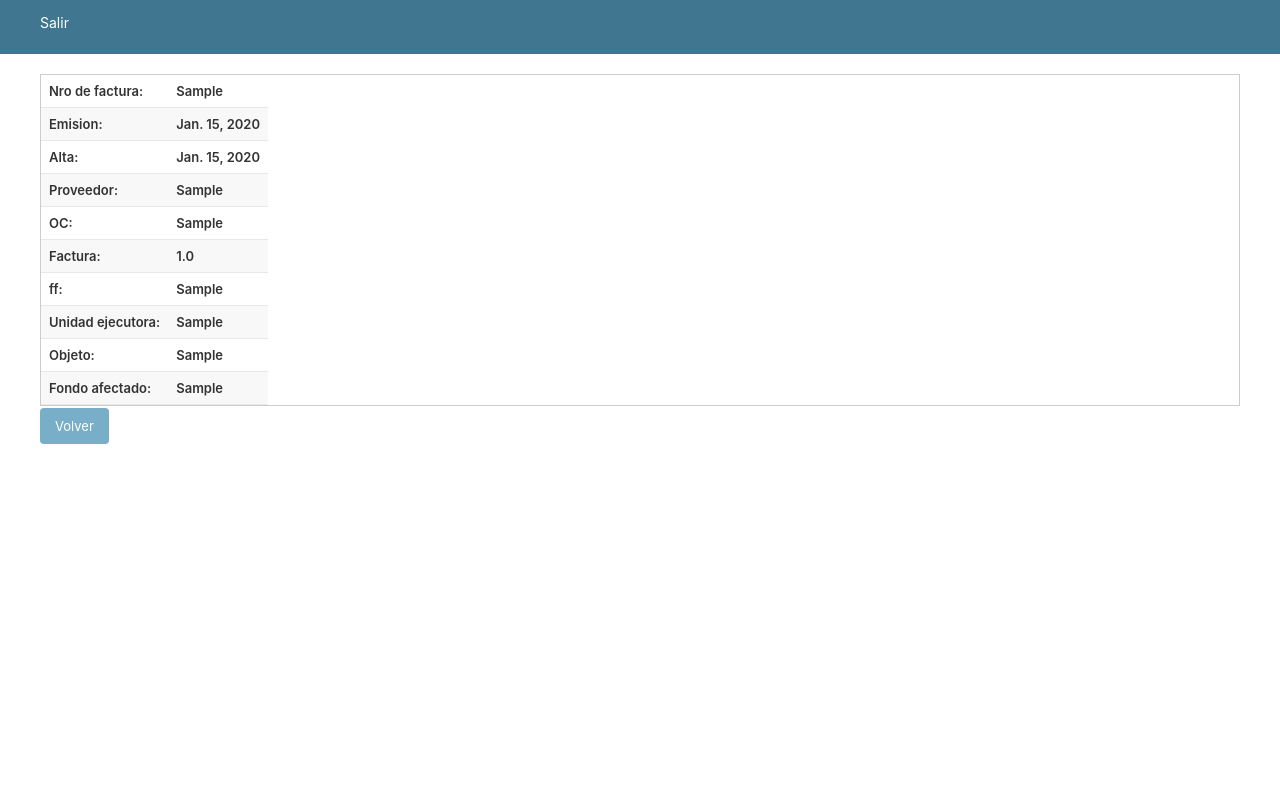
After one commit to zoesacks/muni, a Django app: page /principal/masInfo/1/ in a window 1280 px wide. The commit adds this page. Run offline with Django 4.2, Linux system fonts and the light colour scheme; tables that the repository leaves empty hold one stand-in row (values such as "Sample post"); lists and menus that the app fills with data are empty.

Commit message:
mas info

```diff
--- a/proyecto/principal/static/estilos.css
+++ b/proyecto/principal/static/estilos.css
@@ -7,3 +7,25 @@
     overflow: scroll;
     white-space: nowrap;
 }
+
+.masInfo {
+    position: relative;
+    width: auto;
+    height: auto;
+    border: 1px solid #ccc;
+    overflow: scroll;
+    white-space: nowrap;
+}
+
+#header {
+    flex-direction: row;
+}
+
+a, a:link, a:visited {
+    text-decoration: none;
+    color: #000;
+}
+
+a:hover {
+    color: #ff0000;
+}
--- /dev/null
+++ b/proyecto/principal/templates/masInfo.html
@@ -0,0 +1,84 @@
+{% extends "admin/base.html" %}
+
+<!DOCTYPE html>
+<html lang="en">
+
+<head>
+    {% block extrahead %}
+    {{ block.super }}
+    {% load static %}
+    <link rel="stylesheet" href="{% static 'estilos.css' %}">
+    {% endblock %}
+</head>
+
+<body>
+    {% block content_title %}{% endblock %}
+    {% block branding %}
+    <p id="site-name"><a href="{% url 'login'%}">Salir</a></p>
+    {% endblock %}
+    {% block breadcrumbs %}{% endblock %}
+    <div id="content-main">
+        {% block content_below_title %}{% endblock %}
+        {% block content_breadcrumb %}{% endblock %}
+        {% block content_breadcrumb_trail %}{% endblock %}
+        {% block content_main %}{% endblock %}
+    </div>
+
+    {% block content %}
+
+        <div class="masInfo">
+            <table>
+
+                <tbody>
+                    <tr>
+                        <th>Nro de factura:</th>
+                        <th>{{ deven.nroFactura }}</th>
+                    </tr>
+                    <tr>
+                        <th>Emision:</th>
+                        <th>{{ deven.emision }}</th>
+                    </tr>
+                    <tr>
+                        <th>Alta:</th>
+                        <th>{{ deven.alta }}</th>
+                    </tr>
+                    <tr>
+                        <th>Proveedor:</th>
+                        <th>{{ deven.proveedor }}</th>
+                    </tr>
+                    <tr>
+                        <th>OC:</th>
+                        <th>{{ deven.oc}}</th>
+                    </tr>
+                    <tr>
+                        <th>Factura:</th>
+                        <th>{{ deven.importe}}</th>
+                    </tr>
+                    <tr>
+                        <th>ff:</th>
+                        <th>{{ deven.ff}}</th>
+                    </tr>
+                    <tr>
+                        <th>Unidad ejecutora:</th>
+                        <th>{{ deven.unidadEjecutora}}</th>
+                    </tr>
+                    <tr>
+                        <th>Objeto:</th>
+                        <th>{{ deven.objeto}}</th>
+                    </tr>
+                    <tr>
+                        <th>Fondo afectado:</th>
+                        <th>{{ deven.fondoAfectado}}</th>
+                    </tr>
+
+                </tbody>
+            </table>
+        </div>
+
+        <input type="button" value="Volver" onclick="window.history.back();">
+
+
+    {% endblock %}
+</body>
+
+</html>
--- a/proyecto/principal/templates/verSeleccionados.html
+++ b/proyecto/principal/templates/verSeleccionados.html
@@ -35,6 +35,7 @@
                         <th>Nro Factura</th>
                         <th>Proveedor</th>
                         <th>Importe</th>
+                        <th></th>
                     </tr>
                 </thead>
 
@@ -43,14 +44,15 @@
                     <tr>
                         <td>{{ elemento.nroFactura }}</td>
                         <td>{{ elemento.proveedor }}</td>
-                        <td>{{ elemento.importe }}</td>
+                        <td>${{ elemento.importe }}</td>
+                        <td><a href="{% url 'masInfo' elemento.id %}">Detalles</a></td>
                     </tr>
                     {% endfor %}
                 </tbody>
             </table>
         </div>
 
-        <input type="submit" name="volver" value="Volver">
+        <input type="submit" name="volver" value="Descartar">
         <input type="submit" name="submit" value="Enviar">
 
     </form>
--- a/proyecto/principal/urls.py
+++ b/proyecto/principal/urls.py
@@ -7,4 +7,5 @@ urlpatterns = [
     path('verSeleccionados/', views.verSeleccionados, name='verSeleccionados'),
     path('admins/', views.admins, name='admins'),
     path('users/', views.users, name='users'),
+    path('masInfo/<int:id>/', views.masInfo, name='masInfo'),
 ]
--- a/proyecto/principal/views.py
+++ b/proyecto/principal/views.py
@@ -5,6 +5,8 @@ from django.contrib.auth.decorators import login_required
 from .forms import *
 from django.urls import reverse
 from django.http import HttpResponseRedirect
+from django.shortcuts import get_object_or_404
+
 
 @login_required
 def tipoDeUsuario(request):
@@ -24,25 +26,26 @@ def admins(request):
 
 
 def users(request):
-    user = request.user
+
+    datos = devengados.objects.filter(codigo=request.user, enviado = False)
 
     if request.method == 'POST':
 
-        form = devengadosForm(request.POST, user=request.user)
+        form = seleccionar(request.POST, datos = datos)
 
         if form.is_valid():
-            seleccionados = form.cleaned_data['seleccionar']
 
-            for dato in seleccionados:
-                dato.seleccionar = True
-                dato.save()
+            for dato in datos:
+
+                seleccion_key = f'seleccion_{dato.id}'
+                if seleccion_key in form.cleaned_data and form.cleaned_data[seleccion_key]:
+                    dato.seleccionar = True
+                    dato.save()
 
             return redirect(reverse('verSeleccionados'))
 
     else:
-        form = devengadosForm(user=request.user)
-
-    datos = devengados.objects.filter(codigo=user, enviado = False)
+        form = seleccionar(datos = datos)
 
     return render(request, "principal.html", {'form':form, 'datos':datos})
 
@@ -66,9 +69,13 @@ def verSeleccionados(request):
                 dato.seleccionar = False
                 dato.save()
 
-        return redirect(reverse('principal'))
+        return redirect(reverse('users'))
 
     else:
         form = enviar()
 
     return render(request, 'verSeleccionados.html', {'seleccionados': seleccionados, 'form': form})
+
+def masInfo(request, id):
+    deven = get_object_or_404(devengados, pk=id)
+    return render(request, 'masInfo.html', {'deven': deven})
--- a/proyecto/proyecto/settings.py
+++ b/proyecto/proyecto/settings.py
@@ -122,7 +122,7 @@ USE_TZ = True
 
 STATIC_URL = '/static/'
 
-STATIC_ROOT = os.path.join(BASE_DIR, 'static/')
+STATIC_ROOT = 'principal/static/'
 
 # Default primary key field type
 # https://docs.djangoproject.com/en/4.2/ref/settings/#default-auto-field
--- a/proyecto/proyecto/urls.py
+++ b/proyecto/proyecto/urls.py
@@ -20,6 +20,7 @@ from django.views.generic import RedirectView
 from django.conf import settings
 from django.conf.urls.static import static
 
+
 urlpatterns = [
     path('admin/', admin.site.urls),
     path('principal/', include('principal.urls')),
```
Also changed, not shown: proyecto/principal/forms.py (+11 -11 lines), proyecto/principal/templates/principal.html (+22 -9 lines), proyecto/principal/templates/principalAdmin.html (+7 -2 lines).
